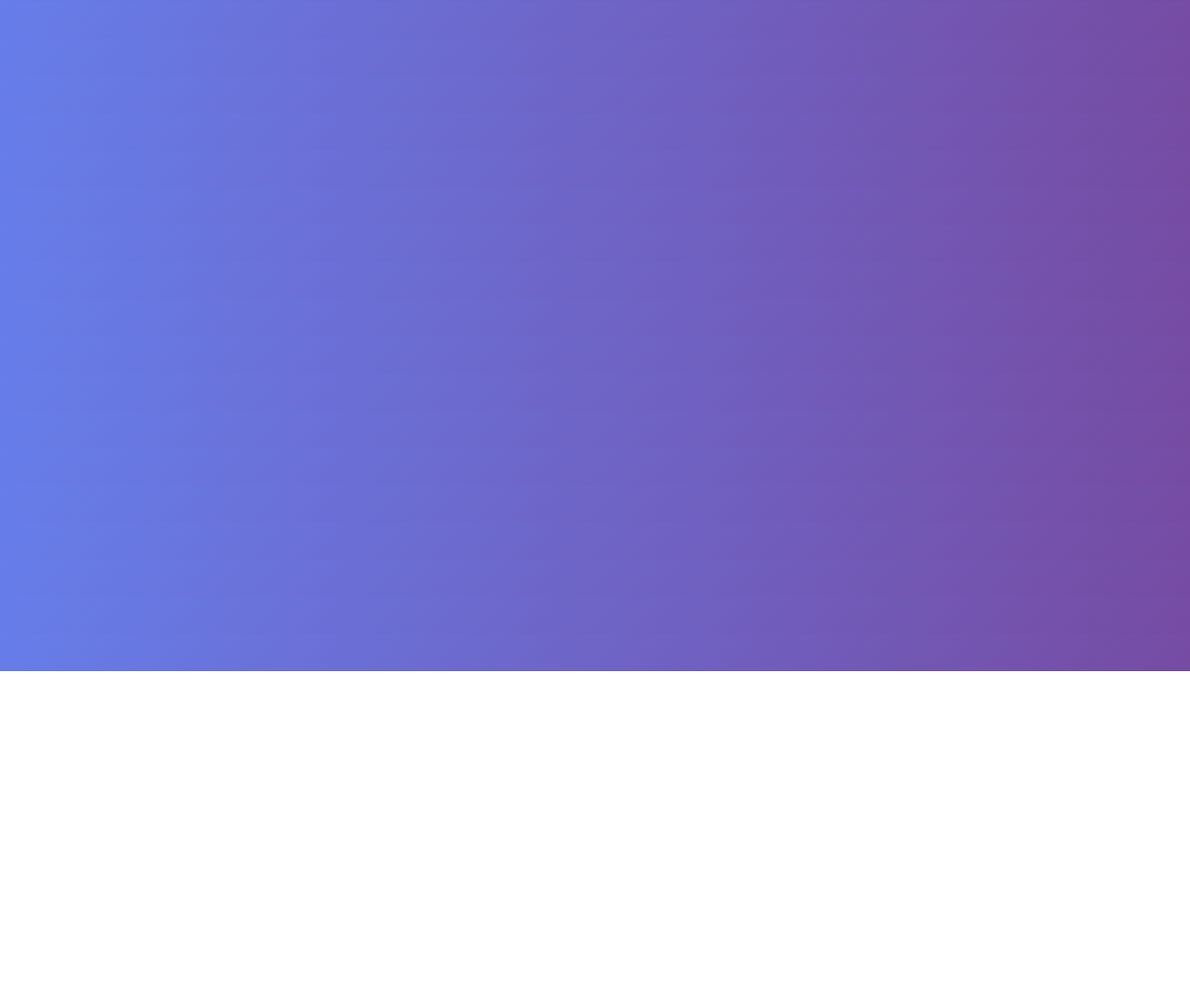
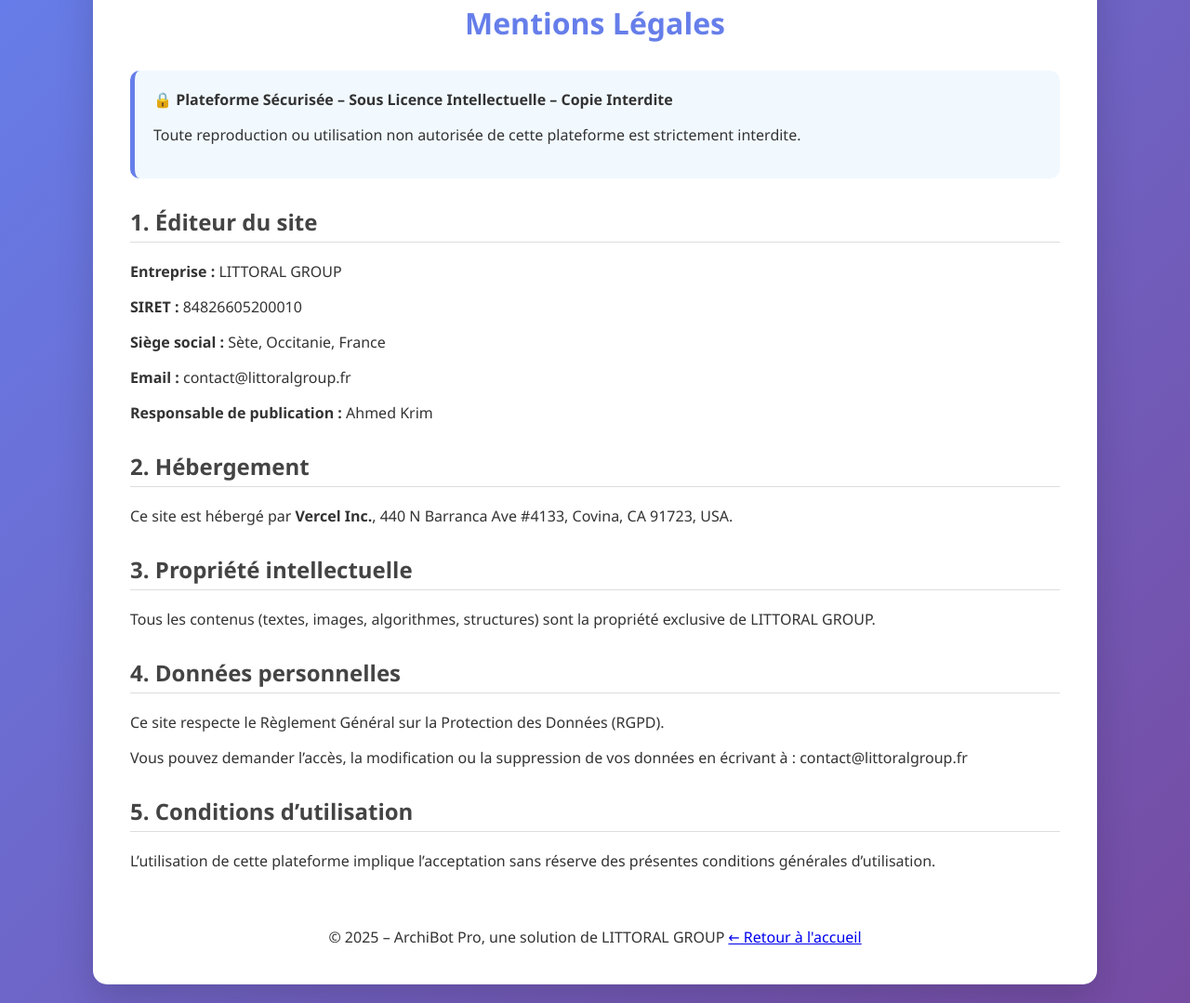
Before and after one commit to AHK1233/ARCHIBOTPRO, a plain HTML site: page mentions-legales.html in a window 1280 px wide. Shown: the part 78-1157 px from the top of the page at 93% size. Before the commit the page ends 800 px from the top, so only its background shows below. Drawn offline with Linux system fonts and the light colour scheme.

Commit message:
Update mentions-legales.html

```diff
--- a/mentions-legales.html
+++ b/mentions-legales.html
@@ -46,4 +46,44 @@
     .back-link {
       display: inline-block;
       margin-top: 20px;
-      color: #667
+      color: #667eea;
+      text-decoration: underline;
+    }
+  </style>
+</head>
+<body>
+  <div class="container">
+    <h1>Mentions Légales</h1>
+
+    <div class="highlight">
+      <strong>🔒 Plateforme Sécurisée – Sous Licence Intellectuelle – Copie Interdite</strong>
+      <p>Toute reproduction ou utilisation non autorisée de cette plateforme est strictement interdite.</p>
+    </div>
+
+    <h2>1. Éditeur du site</h2>
+    <p><strong>Entreprise :</strong> LITTORAL GROUP</p>
+    <p><strong>SIRET :</strong> 84826605200010</p>
+    <p><strong>Siège social :</strong> Sète, Occitanie, France</p>
+    <p><strong>Email :</strong> contact@littoralgroup.fr</p>
+    <p><strong>Responsable de publication :</strong> Ahmed Krim</p>
+
+    <h2>2. Hébergement</h2>
+    <p>Ce site est hébergé par <strong>Vercel Inc.</strong>, 440 N Barranca Ave #4133, Covina, CA 91723, USA.</p>
+
+    <h2>3. Propriété intellectuelle</h2>
+    <p>Tous les contenus (textes, images, algorithmes, structures) sont la propriété exclusive de LITTORAL GROUP.</p>
+
+    <h2>4. Données personnelles</h2>
+    <p>Ce site respecte le Règlement Général sur la Protection des Données (RGPD).</p>
+    <p>Vous pouvez demander l’accès, la modification ou la suppression de vos données en écrivant à : contact@littoralgroup.fr</p>
+
+    <h2>5. Conditions d’utilisation</h2>
+    <p>L’utilisation de cette plateforme implique l’acceptation sans réserve des présentes conditions générales d’utilisation.</p>
+
+    <div class="footer">
+      &copy; 2025 – ArchiBot Pro, une solution de LITTORAL GROUP
+      <div class="back-link"><a href="index.html">← Retour à l'accueil</a></div>
+    </div>
+  </div>
+</body>
+</html>
```
